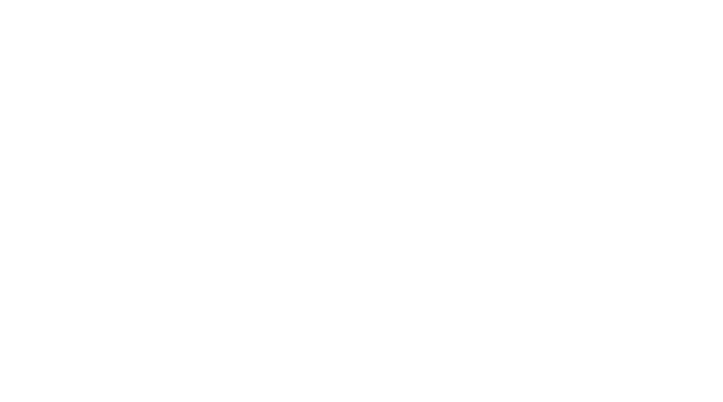
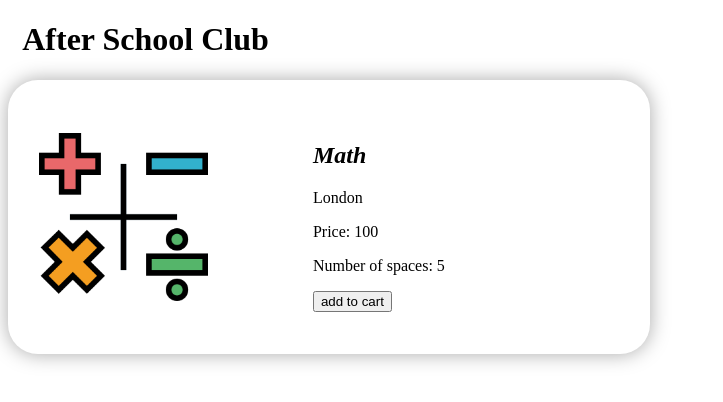
Before and after one commit to salwaoun/CST3145-Lab-Activity, a plain HTML site: page W5/index.html in a window 1280 px wide. Shown: the whole page, without its empty margins (0-723 px from the left). Drawn offline with nearby package versions, Linux system fonts and the light colour scheme.

Commit message:
created the subject vue object

```diff
--- a/W5/index.html
+++ b/W5/index.html
@@ -3,8 +3,61 @@
 <head>
     <meta charset="UTF-8">
     <title>Lab Activity</title>
+    <meta charset="utf-8">
+    <meta name="viewport" content="width=device-width, initial-scale=1, shrink-to-fit=no">
+    <script src="https://cdn.jsdelivr.net/npm/vue/dist/vue.js"></script>
+    <style>
+        .math{
+            display: grid;
+            grid-template-columns: 1fr 2fr;
+            box-shadow: 0 0 20px darkgrey;
+            width: 50%;
+            border-radius: 30px;
+            padding-left: 10px;
+        }
+        img{
+            width: 80%;
+            margin: auto;
+        }
+        .subjectDetails {
+            padding: 10%;
+            margin-left: 10%;
+            }
+    </style>
 </head>
 <body>
-
-</body>
-</html>
+    <main>
+        <h1>&nbsp; After School Club</h1>
+        <div class="math">
+            <img v-bind:src="subject.image">
+            <div class="subjectDetails">
+                <h2 v-html="subject.title"></h2>
+                <p v-text="subject.location"></p>
+                <p>Price: {{subject.price}}</p>
+                <p>Number of spaces: {{subject.spaces}}</p>
+                <input type="button" value="add to cart" v-on:click="addToCart">
+            </div>
+        </div>
+    </main>
+    <script type="text/javascript">
+        var webstore= new Vue({
+            el: ".math",
+            data:{
+                subject: {
+                    id: 1001,
+                    title: "<em>Math</em>",
+                    location: "London",
+                    price: 100,
+                    spaces:5,
+                    image: "images/math.png"
+                        },
+                cart: [],
+            },
+            methods:{
+                addToCart: function() {
+                    this.cart.push(this.subject.id);
+                }
+            }
+        });</script>
+    </body>
+    </html>
```
Also changed, not shown: W5/images/math.png (added).
